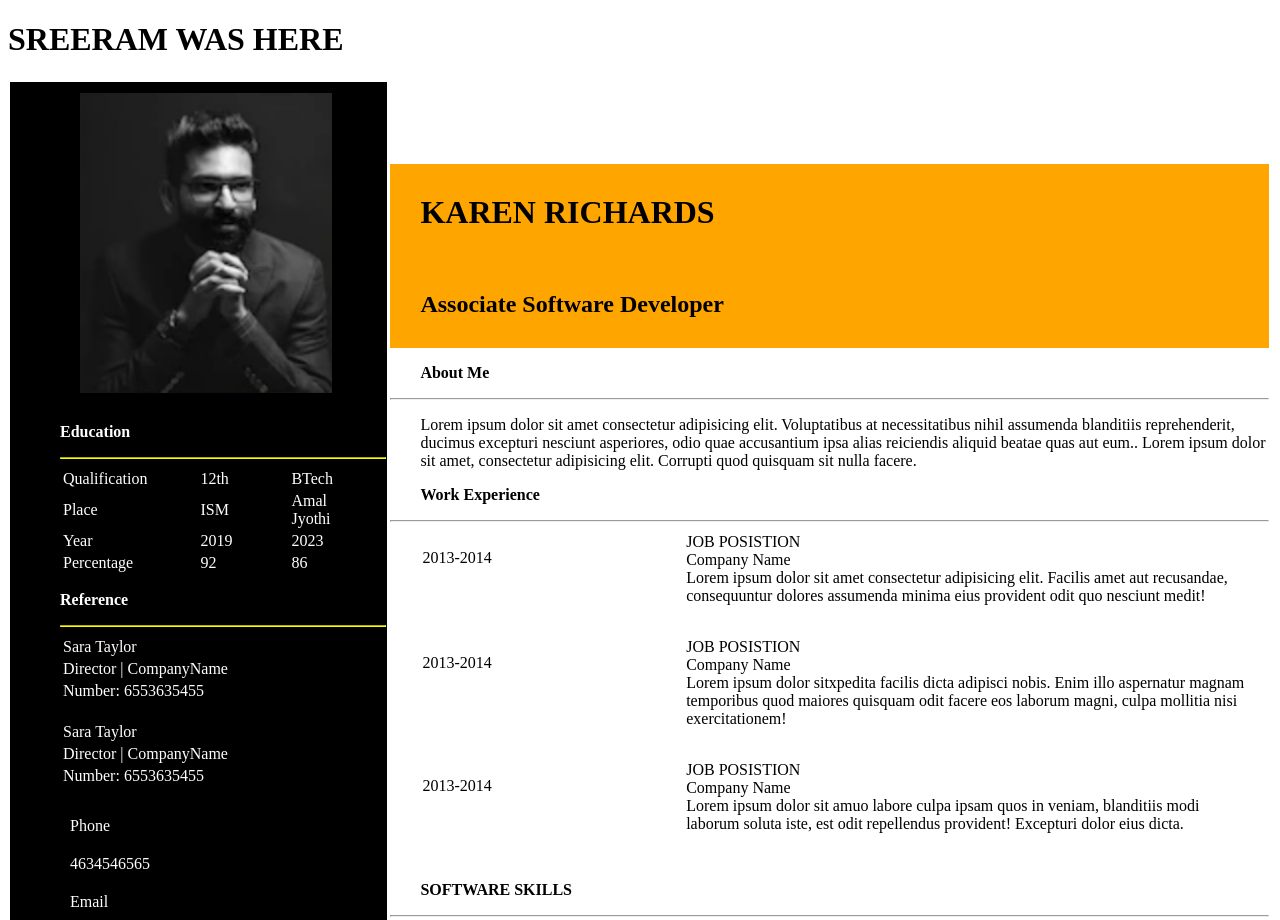
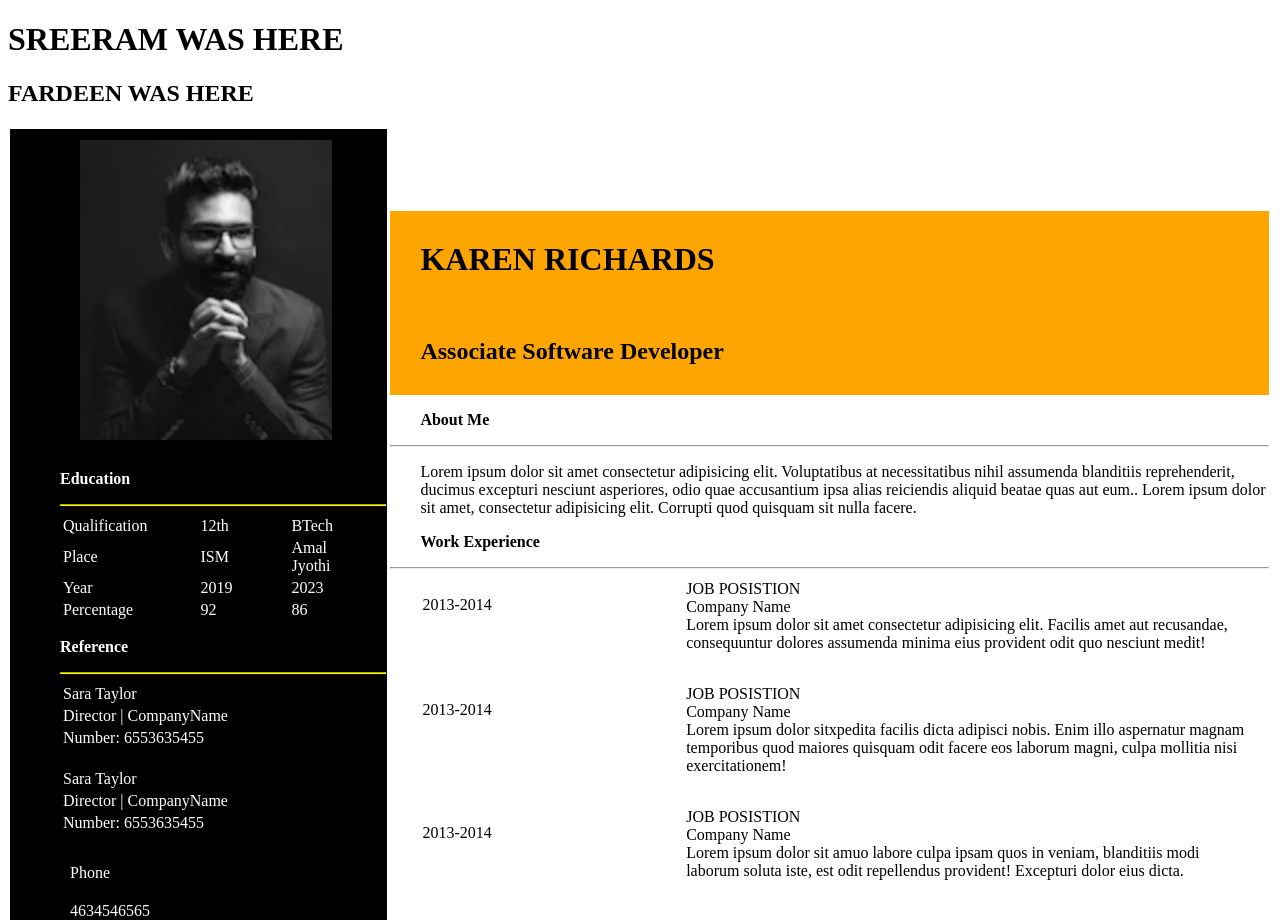
Before and after one commit to denamaria/HTML, a plain HTML site: page resume copy 4.html in a window 1280 px wide. Shown: the top 920 px of the page. Drawn offline with Linux system fonts and the light colour scheme.

Commit message:
Second Commit

```diff
--- a/resume copy 4.html
+++ b/resume copy 4.html
@@ -142,6 +142,7 @@
         </tr>
 
         <h1>SREERAM WAS HERE</h1>
+        <h2>FARDEEN WAS HERE</h2>
 
     </table>
 </body>
```
